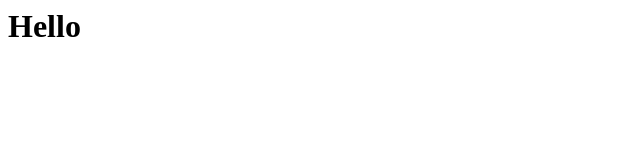
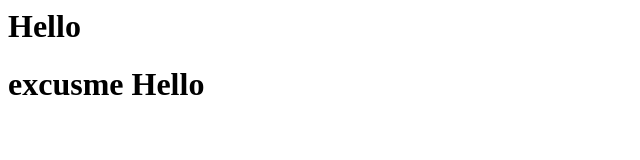
Before and after one commit to Khairul-Basar/gitcourse, a plain HTML site: page index.html in a window 1280 px wide. Shown: the whole page, without its empty margins (0-640 px from the left). Drawn offline with Linux system fonts and the light colour scheme.

Commit message:
update with excusme

```diff
--- a/index.html
+++ b/index.html
@@ -1 +1,2 @@
 <h1>Hello</h1>
+<h1>excusme Hello</h1>
```
